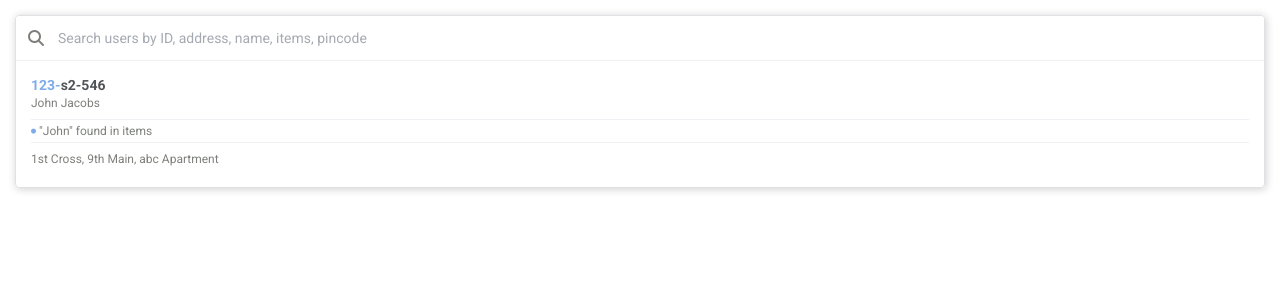
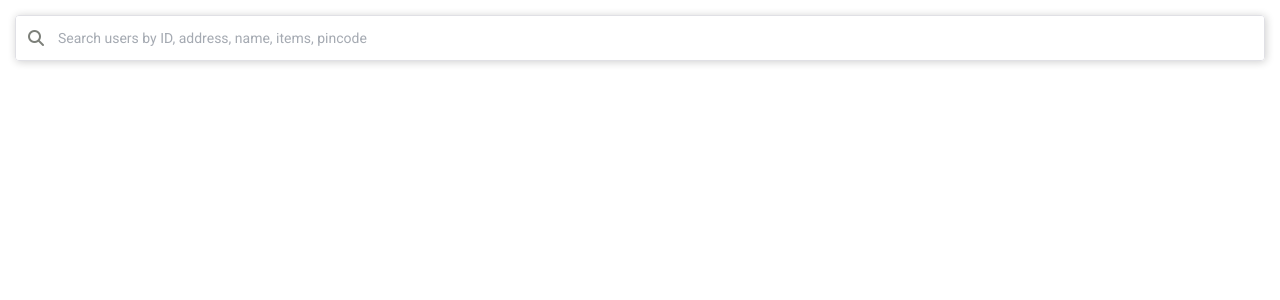
Before and after one commit to PezCoder/search-users, a React (Create React App) app: page / in a window 1280 px wide. Shown: the top 300 px of the page. Built offline with nearby package versions, Linux system fonts and the light colour scheme.

Commit message:
Filter users based on search query & renders as suggestions list

```diff
--- a/src/App.js
+++ b/src/App.js
@@ -1,4 +1,4 @@
-import React, {useEffect} from 'react';
+import React from 'react';
 import './styles/reset.scss';
 import './styles/base.scss';
 import './app.scss';
--- a/src/components/search-suggestion/SearchSuggestion.js
+++ b/src/components/search-suggestion/SearchSuggestion.js
@@ -1,15 +1,11 @@
 import React from 'react';
 import PropTypes from 'prop-types';
-import {escapeStringForRegExp} from '../../utilities/utilities';
+import {caseInsensitiveFirstWordMatch} from '../../utilities/utilities';
 import './searchSuggestion.scss';
 
 function highlight(text, word) {
-  const caseInsensitiveFirstWordMatch = new RegExp(
-    escapeStringForRegExp(word),
-    'i'
-  );
   const highlightedText = text.replace(
-    caseInsensitiveFirstWordMatch,
+    caseInsensitiveFirstWordMatch(word),
     match => `<span class="search-suggestion__highlight">${match}</span>`
   );
 
@@ -22,22 +18,23 @@ const SearchSuggestion = ({
   listItem,
   description,
   highlightWord,
-  onClick
 }) => {
 
   return (
-    <article onClick={onClick} className="search-suggestion">
+    <article className="search-suggestion">
       <h4
         className="search-suggestion__title"
         dangerouslySetInnerHTML={{ __html: highlight(title, highlightWord) }} />
       <p
         className="search-suggestion__subtitle"
         dangerouslySetInnerHTML={{ __html: highlight(subtitle, highlightWord) }} />
-      <ul className="search-suggestion__list">
-        <li>
-          <i class="fas fa-circle"></i>{listItem}
-        </li>
-      </ul>
+      { listItem && (
+        <ul className="search-suggestion__list">
+          <li>
+            <i class="fas fa-circle"></i>{listItem}
+          </li>
+        </ul>
+      )}
       <p
         className="search-suggestion__description"
         dangerouslySetInnerHTML={{ __html: highlight(description, highlightWord) }} />
@@ -51,7 +48,6 @@ SearchSuggestion.propTypes = {
   listItem: PropTypes.string,
   description: PropTypes.string,
   highlightWord: PropTypes.string,
-  onClick: PropTypes.func,
 };
 
 export default SearchSuggestion;
--- /dev/null
+++ b/src/components/search-suggestions/SearchSuggestions.js
@@ -0,0 +1,27 @@
+import React from 'react';
+import PropTypes from 'prop-types';
+import SearchSuggestion from '../search-suggestion/SearchSuggestion';
+
+const SearchSuggestions = ({ suggestions, highlightWord }) => {
+  return (
+    <div className="search-suggestions">
+      {suggestions.map(({ title, description, subtitle, listItem }) => (
+        <SearchSuggestion
+          highlightWord={highlightWord}
+          key={title}
+          title={title}
+          subtitle={subtitle}
+          listItem={listItem}
+          description={description}
+        />
+      ))}
+    </div>
+  );
+};
+
+SearchSuggestions.propTypes = {
+  suggestions: PropTypes.array,
+  highlightWord: PropTypes.string,
+};
+
+export default SearchSuggestions;
--- a/src/components/search-users/SearchUsers.js
+++ b/src/components/search-users/SearchUsers.js
@@ -1,42 +1,87 @@
-import React, { useEffect } from 'react';
+import React, { useEffect, useState, useCallback } from 'react';
 import {useDispatch, useSelector, shallowEqual} from 'react-redux';
 import './searchUsers.scss';
 import {loadUsers} from '../../redux/users/users';
 import SearchBar from '../search-bar/SearchBar';
-import SearchSuggestion from '../search-suggestion/SearchSuggestion';
+import SearchSuggestions from '../search-suggestions/SearchSuggestions';
+import {caseInsensitiveFirstWordMatch} from '../../utilities/utilities';
 
 function SearchUsers({ type, onChange, onClick }) {
   const dispatch = useDispatch();
-  const users = useSelector(state => state.users, shallowEqual);
+  const users = useSelector(state => state.users.list, shallowEqual);
+  const [searchQuery, setSearchQuery] = useState('');
+  const [searchSuggestions, setSearchSuggestions] = useState(null);
 
   // Load users mock data on page load
   useEffect(() => {
     dispatch(loadUsers());
   }, [dispatch]);
 
-  function handleOnChange(value) {
-    console.log('changing', value);
-  }
+  const handleOnChange = useCallback(
+    (value) => {
+      if (!value.trim()) {
+        setSearchSuggestions(null);
+        return;
+      }
 
-  console.log(users);
-  if (users.apiStatus !== 'success') {
+      setSearchQuery(value);
+      setSearchSuggestions(
+        filterSearchSuggestions(users, value)
+      );
+    },
+    [users]
+  );
+
+  if (!users.length) {
     return null;
   }
-
-  const user = users.list[0];
 
   return (
     <React.Fragment>
       <SearchBar onChange={handleOnChange} />
-      <SearchSuggestion
-        title={user.id}
-        subtitle={user.name}
-        listItem='"John" found in items'
-        description={user.address}
-        highlightWord="123-"
-      />
+      {
+        searchSuggestions && <SearchSuggestions
+          suggestions={searchSuggestions} highlightWord={searchQuery} />
+      }
     </React.Fragment>
   );
 }
 
+function findWord(text, word) {
+  return text.match(
+    caseInsensitiveFirstWordMatch(word)
+  ) !== null;
+}
+
+function filterSearchSuggestions(users, searchQuery) {
+  return users.reduce((acc, user) => {
+    // Append to accumulator if searchQuery is found in this user
+    const isFoundInList = user.items.filter(item => findWord(item, searchQuery)).length > 0;
+    if (
+      findWord(user.id, searchQuery) ||
+      findWord(user.name, searchQuery) ||
+      findWord(user.address, searchQuery) ||
+      isFoundInList
+    ) {
+      return [
+        ...acc,
+        mapUserToSuggestion(user, isFoundInList, searchQuery),
+      ];
+    }
+
+    // Else return the existing accumulator
+    return acc;
+  }, []);
+}
+
+function mapUserToSuggestion(user, isFoundInList = false, searchQuery) {
+  return {
+    title: user.id,
+    subtitle: user.name,
+    listItem: isFoundInList ? `"${searchQuery}" found in items`: null,
+    description: user.address,
+    highlightWord: searchQuery,
+  };
+}
+
 export default SearchUsers;
--- a/src/utilities/utilities.js
+++ b/src/utilities/utilities.js
@@ -2,3 +2,10 @@
 export function escapeStringForRegExp(str) {
   return str.replace(/[-[\]/{}()*+?.\\^$|]/g, '\\$&');
 }
+
+export function caseInsensitiveFirstWordMatch(word) {
+  return new RegExp(
+    escapeStringForRegExp(word),
+    'i'
+  );
+}
```
